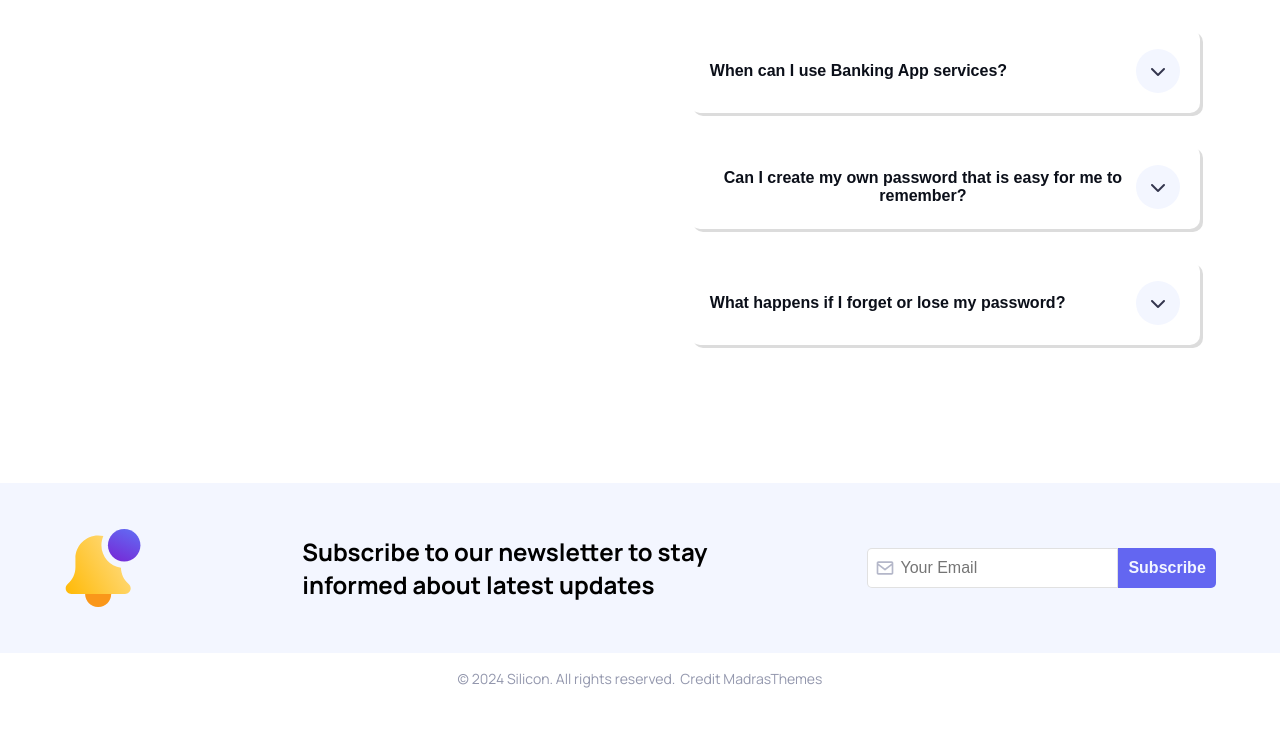
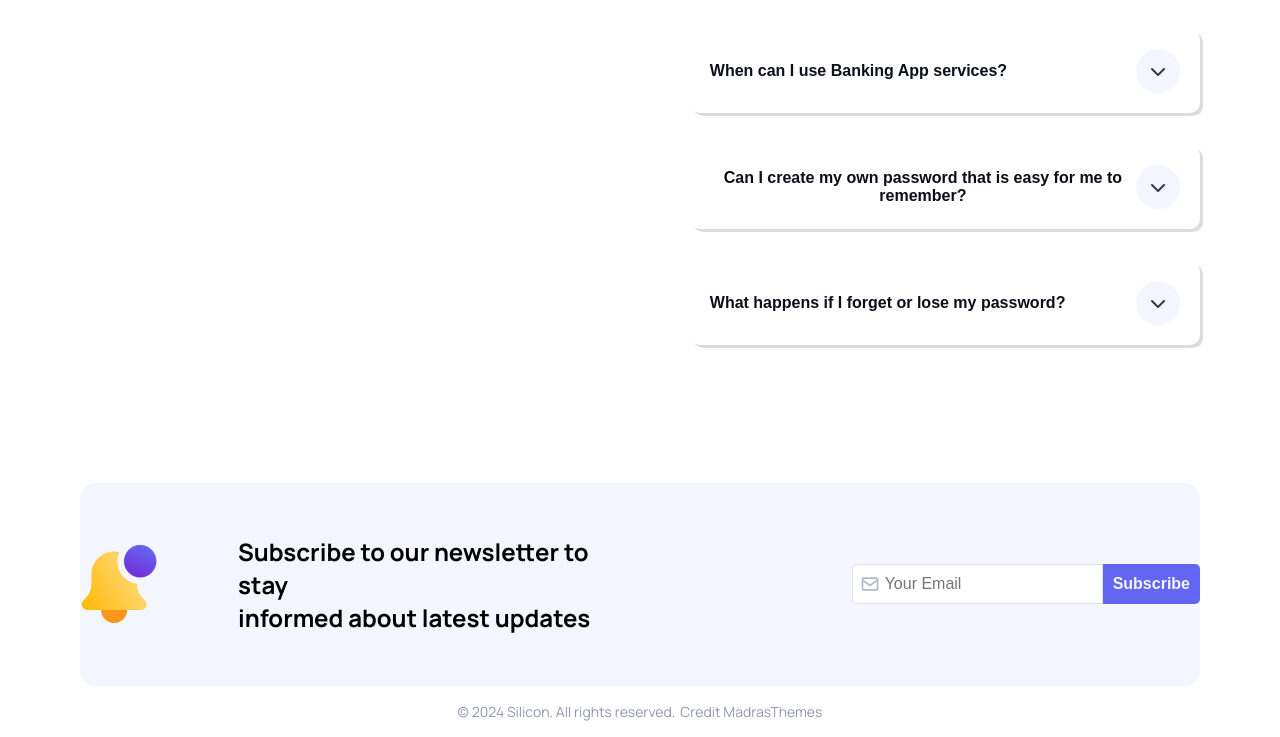
Before and after one commit to Govendhaidar/Silicon, a plain HTML site: page silicon/index.html in a window 1280 px wide. Shown: the part 4946-5683 px from the top of the page. Before the commit the page ends 5650 px from the top, so only its background shows below. Drawn offline with Linux system fonts and the light colour scheme.

```diff
--- a/silicon/main.css
+++ b/silicon/main.css
@@ -794,11 +794,14 @@ display: block;
    .subscribe {
     background-color: var(--color-gray100);
     display: flex;
-    grid-template-columns: 1fr 1fr;
     justify-content: center;
     align-items: center;
     padding-bottom: 1rem;
     padding-top: 1rem;
+    margin-right: 5rem;
+    margin-left: 5rem;
+    border-radius: 15px;
+
 
     .container-6 {
         display: flex;
@@ -807,7 +810,7 @@ display: block;
 
     .klocka {
         display: flex;
-        padding-right: 10rem;
+
 
     }
 
```
